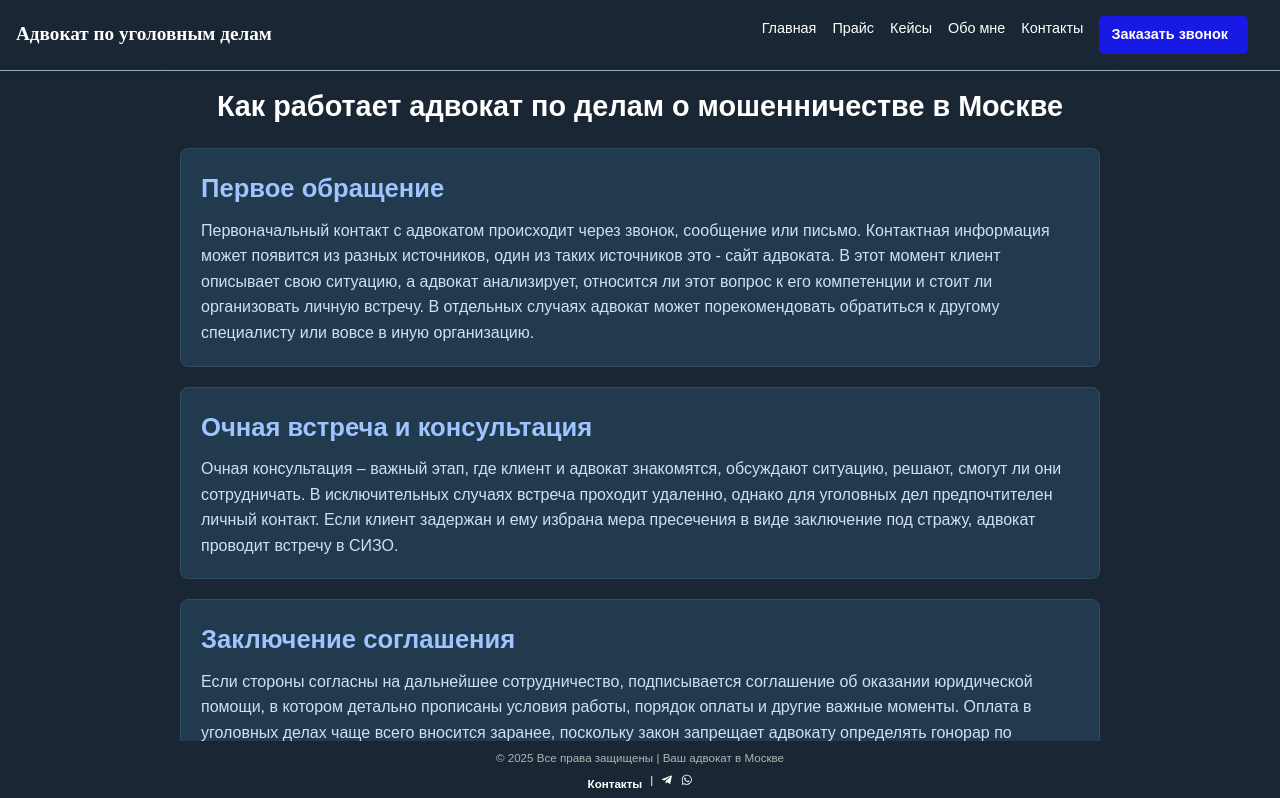
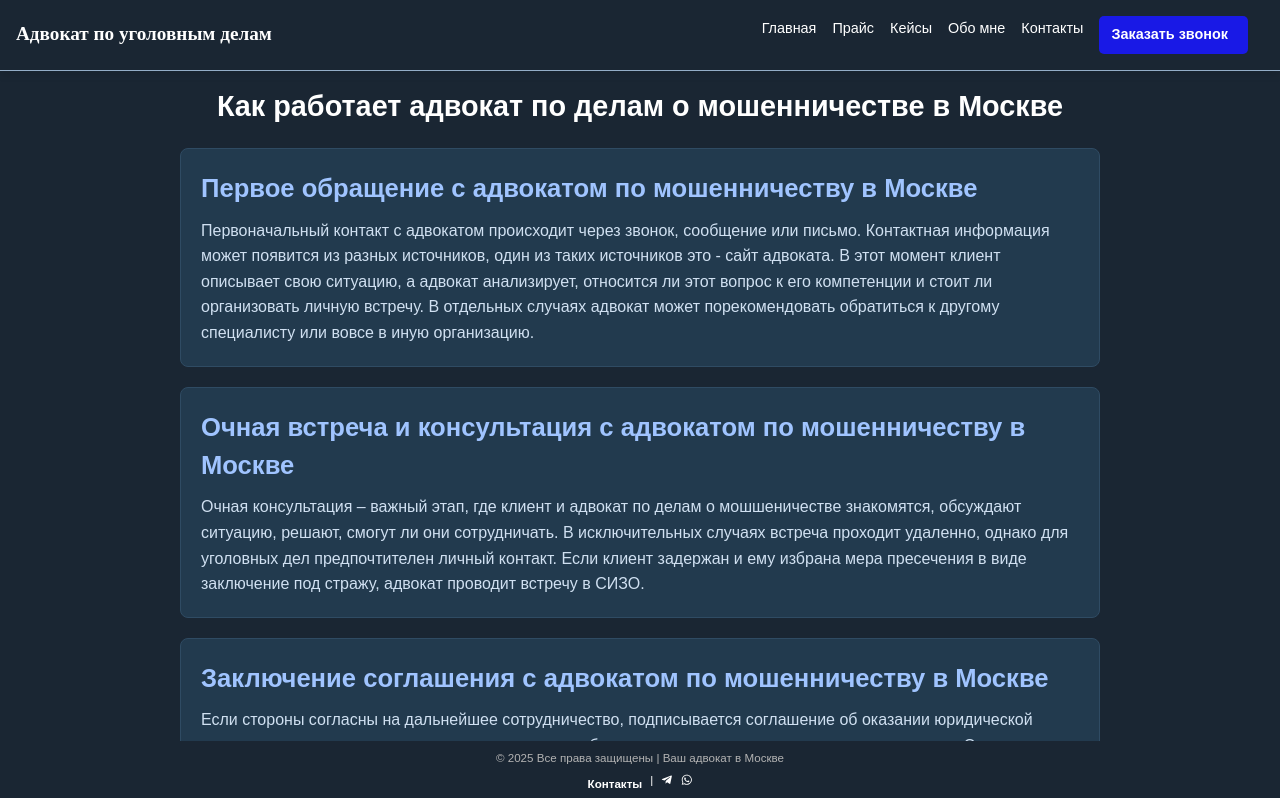
Before and after one commit to VladPeskovDev/Next-js-React-, a Next.js app in the folder lawyer-page/: page /fraud in a window 1280 px wide. Shown: the top 798 px of the page. Built offline with nearby package versions, Linux system fonts and the light colour scheme.

Commit message:
Release4.9.2

```diff
--- a/lawyer-page/src/app/fraud/page.tsx
+++ b/lawyer-page/src/app/fraud/page.tsx
@@ -16,21 +16,21 @@ export default function FraudPage(): JSX.Element {
       <h1 className={styles.articlesTitle}>Как работает адвокат по делам о мошенничестве в Москве</h1>
 
       <div className={styles.article}>
-        <h3>Первое обращение</h3>
+        <h3>Первое обращение с адвокатом по мошенничеству в Москве</h3>
         <p>
           Первоначальный контакт с адвокатом происходит через звонок, сообщение или письмо. Контактная информация может появится из разных источников, один из таких источников это - сайт адвоката. В этот момент клиент описывает свою ситуацию, а адвокат анализирует, относится ли этот вопрос к его компетенции и стоит ли организовать личную встречу. В отдельных случаях адвокат может порекомендовать обратиться к другому специалисту или вовсе в иную организацию.
         </p>
       </div>
 
       <div className={styles.article}>
-        <h3>Очная встреча и консультация</h3>
+        <h3>Очная встреча и консультация с адвокатом по мошенничеству в Москве</h3>
         <p>
-          Очная консультация – важный этап, где клиент и адвокат знакомятся, обсуждают ситуацию, решают, смогут ли они сотрудничать. В исключительных случаях встреча проходит удаленно, однако для уголовных дел предпочтителен личный контакт. Если клиент задержан и ему избрана мера пресечения в виде заключение под стражу, адвокат проводит встречу в СИЗО.
+          Очная консультация – важный этап, где клиент и адвокат по делам о мошшеничестве знакомятся, обсуждают ситуацию, решают, смогут ли они сотрудничать. В исключительных случаях встреча проходит удаленно, однако для уголовных дел предпочтителен личный контакт. Если клиент задержан и ему избрана мера пресечения в виде заключение под стражу, адвокат проводит встречу в СИЗО.
         </p>
       </div>
 
       <div className={styles.article}>
-        <h3>Заключение соглашения</h3>
+        <h3>Заключение соглашения с адвокатом по мошенничеству в Москве</h3>
         <p>
           Если стороны согласны на дальнейшее сотрудничество, подписывается соглашение об оказании юридической помощи, в котором детально прописаны условия работы, порядок оплаты и другие важные моменты. Оплата в уголовных делах чаще всего вносится заранее, поскольку закон запрещает адвокату определять гонорар по результату дела.
         </p>
```
Also changed, not shown: 1 other file (tests, documents, lock files or other folders).
